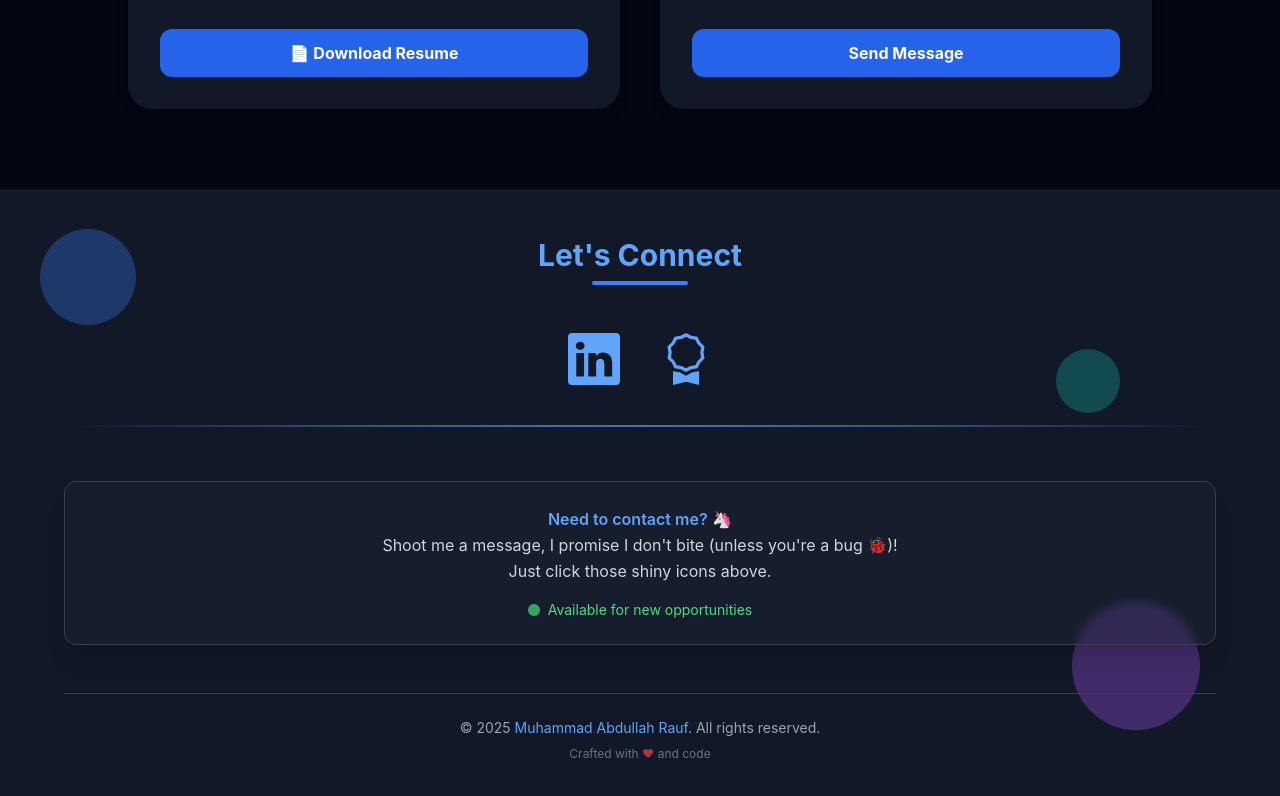
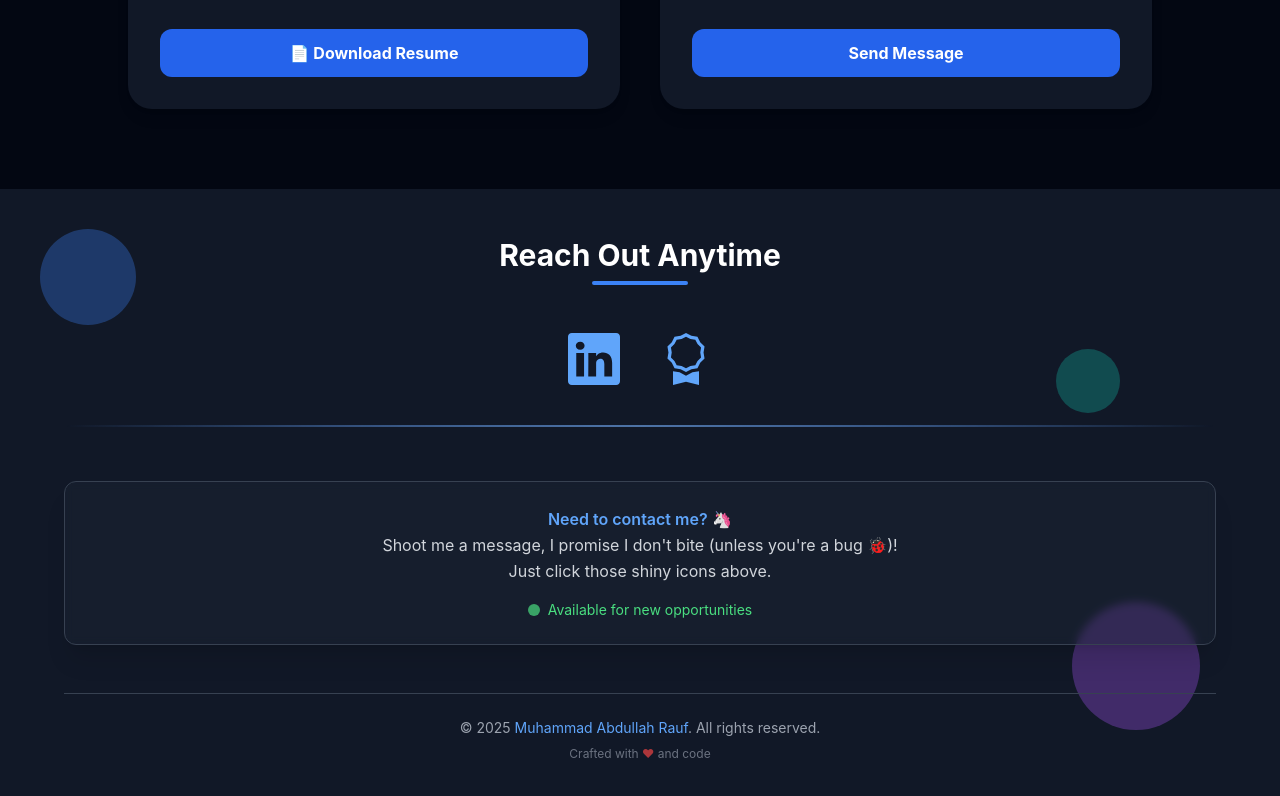
Before and after one commit to MAbdullahRauf/Portfolio, a React (Create React App) app: page / in a window 1280 px wide. Shown: the part 4401-5197 px from the top of the page. Built offline with nearby package versions, Linux system fonts and the light colour scheme.

Commit message:
change footer

```diff
--- a/src/components/Footer.jsx
+++ b/src/components/Footer.jsx
@@ -21,9 +21,13 @@ function Footer() {
       <div className="container mx-auto relative z-10">
         {/* Title Section */}
         <div className={`text-center mb-12 transform transition-all duration-1000 ${isVisible ? 'translate-y-0 opacity-100' : 'translate-y-10 opacity-0'}`}>
-          <h2 className="text-3xl font-bold text-blue-400 mb-2">Let's Connect</h2>
-          <div className="mx-auto w-24 h-1 bg-blue-500 rounded-full"></div>
-        </div>
+  <h2 className="text-3xl font-bold text-white mb-2 transition duration-300 hover:text-blue-400">
+  Reach Out Anytime
+
+  </h2>
+  <div className="mx-auto w-24 h-1 bg-blue-500 rounded-full"></div>
+</div>
+
 
         {/* Social Icons Section */}
         <div className="flex justify-center space-x-10 mb-10">
```
